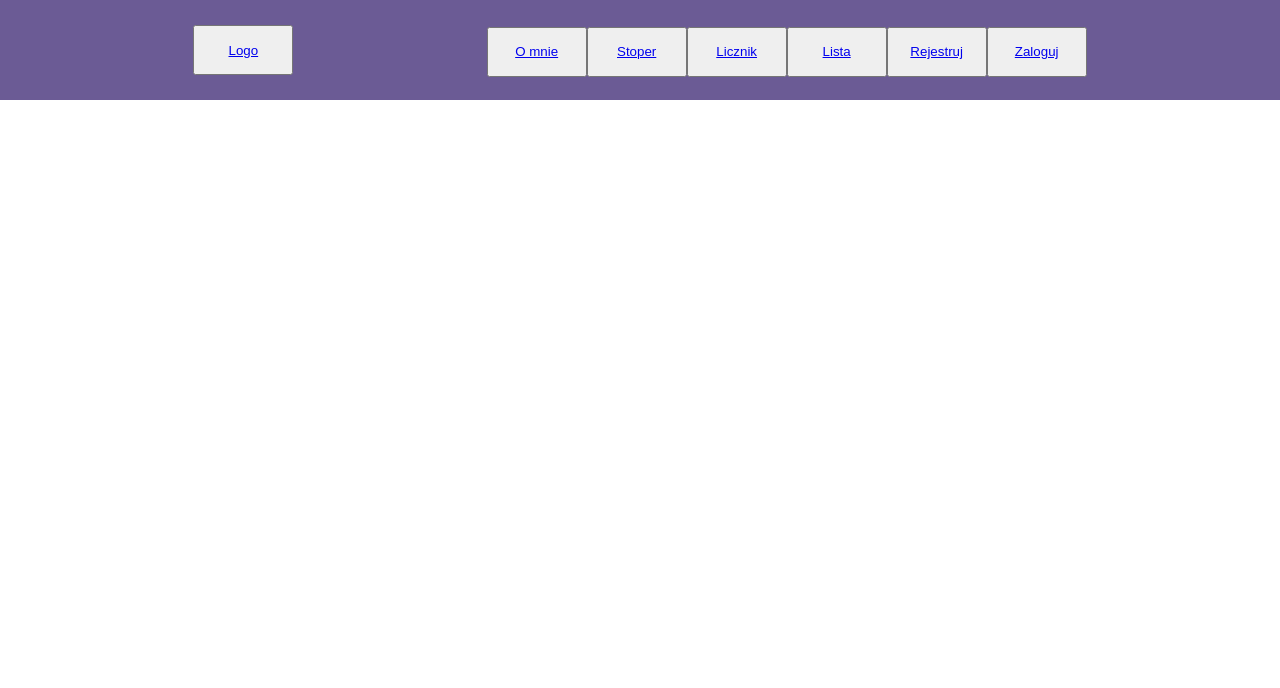
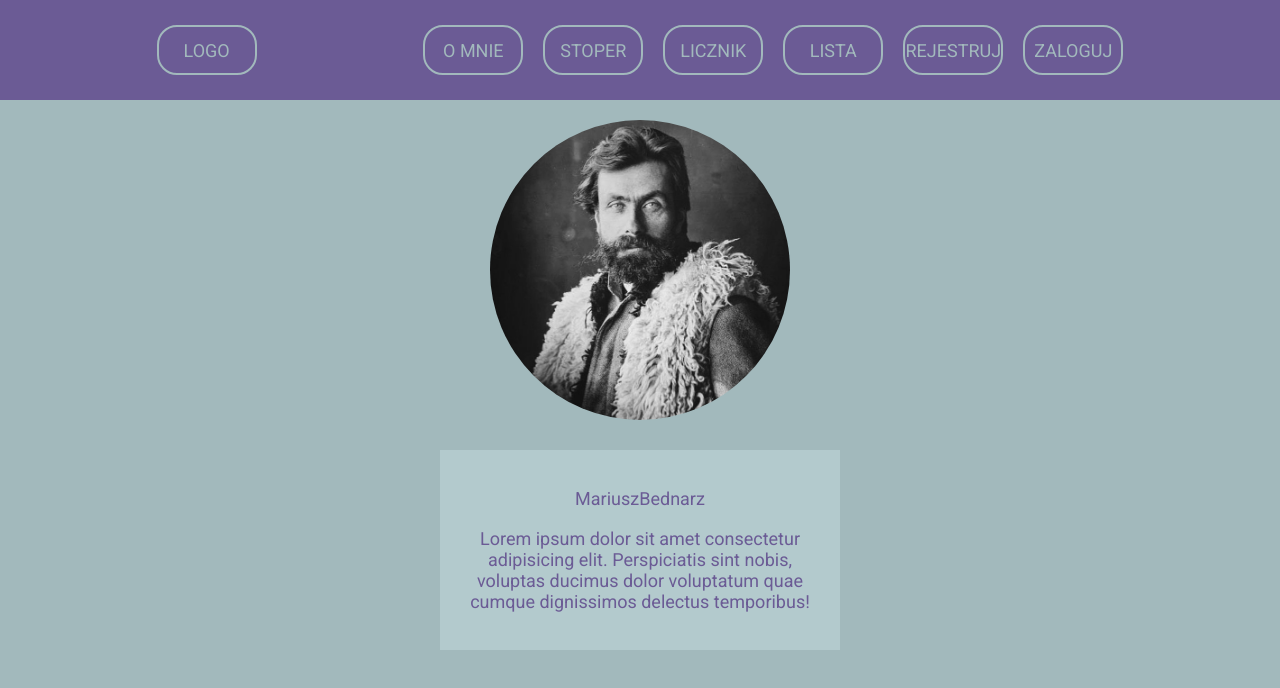
Before and after one commit to MariuszBednarz/React_Homework, a React (Create React App) app: page /About in a window 1280 px wide. Shown: the top 688 px of the page. Built offline with nearby package versions, Linux system fonts and the light colour scheme.

Commit message:
counter commit

```diff
--- a/public/index.html
+++ b/public/index.html
@@ -26,7 +26,9 @@
     -->
     <link rel="stylesheet" href="https://fonts.googleapis.com/css?family=Roboto:300,400,500,700&display=swap" />
     <link rel="stylesheet" href="https://fonts.googleapis.com/icon?family=Material+Icons" />
-
+    <style>
+      @import url('https://fonts.googleapis.com/css2?family=Roboto&display=swap');
+      </style>
 
 
     <title>React App</title>
--- a/src/components/About.js
+++ b/src/components/About.js
@@ -1,3 +1,67 @@
-const About = ()=> <p>omnie</p>
+import styled from "styled-components";
+import React from "react";
 
-export default About
+import img from "../components/portrait.jpg";
+
+const bio = {
+
+  name: "Mariusz",
+  surname: "Bednarz",
+  biogram:
+    "Lorem ipsum dolor sit amet consectetur adipisicing elit. Perspiciatis sint nobis, voluptas ducimus dolor voluptatum quae cumque dignissimos delectus temporibus!",
+};
+
+
+
+const About = () => {
+  const BioWrapper = styled.div`
+    width: 100vw;
+    height: 100vh;
+    display: flex;
+    flex-direction: column;
+    align-items: center;
+    justify-content: center;
+    background-color: #a2b9bc;
+  `;
+  const Photo = styled.div`
+    width: 300px;
+    height: 300px;
+    background-color: #b2ad7f;
+    border-radius: 50%;
+    background-image: url(${img});
+    background-size:cover;
+    background-repeat: no-repeat;
+  `;
+  const Bio = styled.div`
+    display: flex;
+    flex-direction: column;
+    align-items: center;
+    justify-content: space-evenly;
+    text-align: center;
+    width: 400px;
+    height: 200px;
+    background-color: #b3cacd;
+    margin: 30px;
+    padding: 20px;
+    color: #6b5b95;
+  `;
+  const P = styled.p`
+    font-size: 18px;
+  `;
+  return (
+    <BioWrapper>
+      <Photo></Photo>
+      <Bio>
+        <P>
+          {bio.name}
+          {bio.surname}
+        </P>
+        <P>{bio.biogram}</P>
+      </Bio>
+    </BioWrapper>
+  );
+};
+
+
+
+export default About;
--- a/src/components/App.css
+++ b/src/components/App.css
@@ -2,4 +2,5 @@
   box-sizing: border-box;
   margin: 0;
   padding: 0;
+  font-family: 'Roboto', sans-serif;
 }
--- a/src/components/Counter.js
+++ b/src/components/Counter.js
@@ -1,24 +1,75 @@
 import React, { useState } from "react";
 import styled from "styled-components";
 
-const StyledBtn = styled.button`
-`;
+const Counter = () => {
+  const [number, setNumber] = useState(0);
+  const [result, setResult] = useState(0);
+  const [resets, setResets] = useState(0);
+  const add = () => {
+    setNumber(number + 1);
+    setResult(result + 1);
+  };
+  const remove = () => {
+    setNumber(number - 1);
+    setResult(result + 1);
+  };
+  const reset = () => {
+    setNumber(0);
+    setResult(result + 1);
+    setResets(resets + 1);
+  };
 
-const Counter = (props) => {
-
+  const ResultWrap = styled.div`
+    font-size: 24px;
+    text-transform: uppercase;
+    margin: 20px;
+    color: #878f99;
+  `;
+  const Result = styled.p`
+    color: ${number %5 ? "#878f99" : "green"};
+  `;
+  const CounterWrap = styled.div`
+    width: 100vw;
+    height: 100vh;
+    background-color: #493973;
+    display: flex;
+    flex-direction: column;
+    justify-content: center;
+    align-items: center;
+  `;
+  const Btn = styled.button`
+    width: 150px;
+    height: 50px;
+    font-size: 24px;
+    border: 2px solid #a2b9bc;
+    background-color: #6b5b95;
+    margin: 20px;
+    border-radius: 20px;
+    transition: 0.2s;
+    &:hover {
+      background-color: #8d7db7;
+      border-radius: 10px;
+    }
+    &:active {
+      background-color: #fff;
+    }
+  `;
   return (
     <>
+      <CounterWrap>
+        <div>
+          <Btn onClick={remove}>-1</Btn>
+          <Btn onClick={reset}>reset</Btn>
+          <Btn onClick={add}>+1</Btn>
+        </div>
+        <ResultWrap>
+          <Result>wynik: {number} </Result>
+          <p>kliki: {result} </p>
+          <p>resety: {resets} </p>
+        </ResultWrap>
+      </CounterWrap>
     </>
   );
 };
 
-const MathBtn = (props)=>{
-
-    return (
-        <StyledBtn />
-    )
-}
-
-
-
-export default Counter
+export default Counter;
--- a/src/components/Routing.js
+++ b/src/components/Routing.js
@@ -9,6 +9,7 @@ import Counter from "./Counter";
 import List from "./List";
 import Register from "./Register";
 import Login from "./Login";
+
 
 const Wrapper = styled.div`
 width: 100vw;
@@ -25,30 +26,54 @@ height: 100px;
 `;
 
 const NavBtn = styled.button`
-height: 50px;
 width: 100px;
+    height: 50px;
+    font-size: 18px;
+    border: 2px solid #a2b9bc;
+    background-color: #6b5b95;
+    margin: 10px;
+    border-radius: 20px;
+    text-transform: uppercase;
+    transition: 0.2s;
+
+    text-decoration: none;
+
+    color:#a2b9bc ;
+    &:hover {
+      background-color: #8d7db7;
+      border-radius: 10px;
+    }
+    &:active {
+      background-color: #fff;
+    }
 `;
 const BtnWrap = styled.div`
 
 `;
 
+const bio = {
+  name: "Mariusz",
+  surname: "Bednarz",
+  biogram:
+    "Lorem ipsum dolor sit amet consectetur adipisicing elit. Perspiciatis sint nobis, voluptas ducimus dolor voluptatum quae cumque dignissimos delectus temporibus!",
+};
 const Routing = () => {
   return (
     <Router>
       <Wrapper>
         <Nav>
-            <NavBtn> <Link to="/LandingPage"> Logo </Link></NavBtn>
+            <Link to="/LandingPage"><NavBtn>Logo </NavBtn>  </Link>
             <BtnWrap>
-                <NavBtn> <Link to="/About"> O mnie </Link></NavBtn>
-                <NavBtn> <Link to="/Stoper"> Stoper </Link></NavBtn>
-                <NavBtn> <Link to="/Counter"> Licznik </Link></NavBtn>
-                <NavBtn> <Link to="/List"> Lista </Link></NavBtn>
-                <NavBtn> <Link to="/Register"> Rejestruj </Link></NavBtn>
-                <NavBtn> <Link to="/Login"> Zaloguj </Link></NavBtn>
+                 <Link to="/About"><NavBtn>O mnie</NavBtn></Link>
+                 <Link to="/Stoper"><NavBtn>Stoper</NavBtn></Link>
+                 <Link to="/Counter"><NavBtn>Licznik</NavBtn></Link>
+                 <Link to="/List"><NavBtn>Lista</NavBtn></Link>
+                 <Link to="/Register"><NavBtn>Rejestruj</NavBtn></Link>
+                 <Link to="/Login"><NavBtn>Zaloguj</NavBtn></Link>
             </BtnWrap>
         </Nav>
         <Route path="/LandingPage" component={LandingPage} />
-        <Route path="/About" component={About} />
+        <Route path="/About" props ={bio} component={About} />
         <Route path="/Stoper" component={Stoper} />
         <Route path="/Counter" component={Counter} />
         <Route path="/List" component={List} />
@@ -59,6 +84,8 @@ const Routing = () => {
   );
 };
 
+
+
 //komponenty
 
 
--- a/src/index.js
+++ b/src/index.js
@@ -3,6 +3,7 @@ import ReactDOM from 'react-dom';
 import './index.css';
 import App from './components/App';
 import reportWebVitals from './reportWebVitals';
+
 
 
 ReactDOM.render(
```
